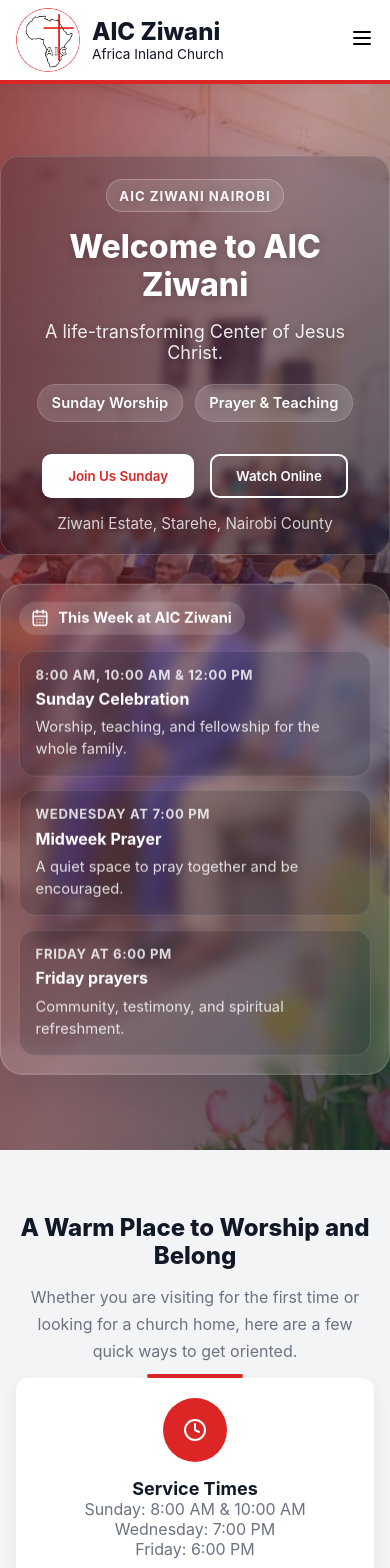
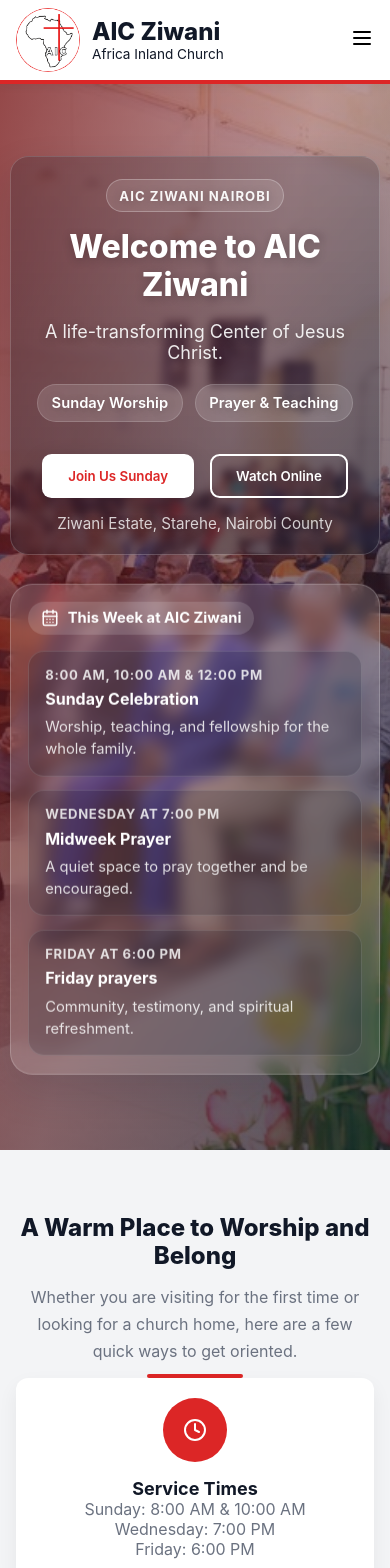
Before and after one commit to muilipato/aic-ziwani, a React (Create React App) app: page / in a window 390 px wide. Shown: the top 1568 px of the page. Built offline with nearby package versions, Linux system fonts and the light colour scheme.

Commit message:
fix hero content margin

```diff
--- a/src/pages/Homepage/HomePage.css
+++ b/src/pages/Homepage/HomePage.css
@@ -340,6 +340,7 @@
         padding: 1.4rem 1.1rem 1.3rem;
         border-radius: 1.15rem;
         text-align: center;
+        margin-inline: 0.6rem;
     }
 
     .hero-content h1 {
@@ -361,6 +362,7 @@
     .hero-side-card,
     .announcement-spotlight {
         padding: 1.1rem;
+        margin-inline: 0.6rem;
     }
 
     .announcement-spotlight-meta {
```
